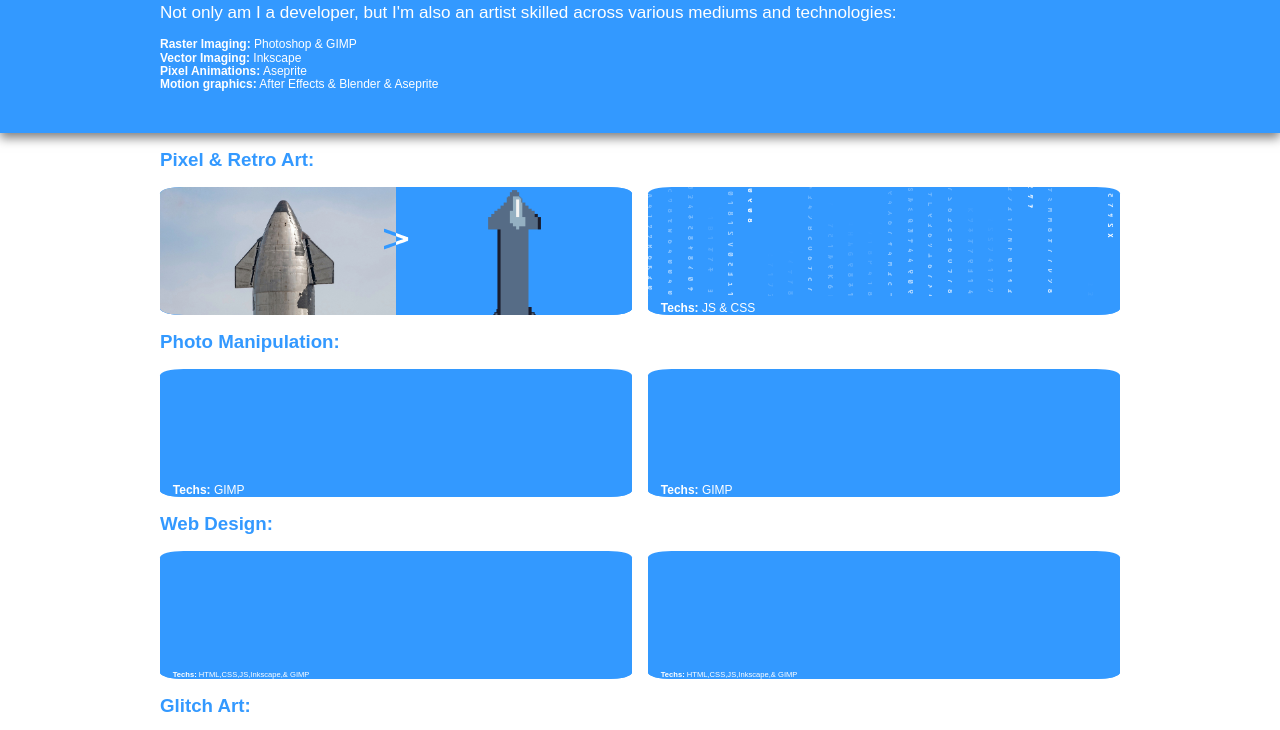
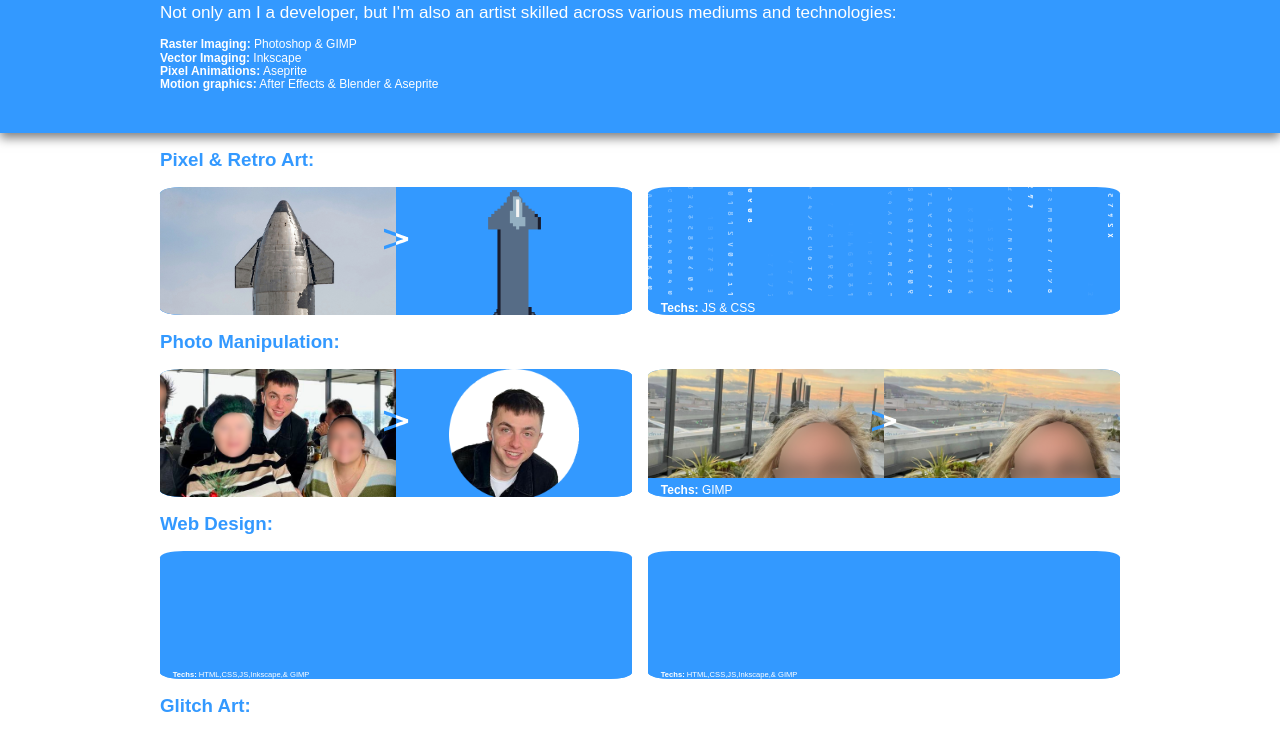
Before and after one commit to virgileblais/artist, a plain HTML site: page index.html in a window 1280 px wide. Shown: the part 134-864 px from the top of the page. Drawn offline with Linux system fonts and the light colour scheme; grey boxes are pictures that could not be loaded.

Commit message:
feat(html, css): add content to photo manipulation section

```diff
--- a/index.html
+++ b/index.html
@@ -59,7 +59,7 @@
 	<body>
 		<div id="hero-section">
 			<div id="hero-content-container">
-				<h1 id="greeting-text">Hey, I'm Virgile!</h1>
+				<h1 id="greeting-text">Hey, I'm Virgile</h1>
 				<div id="profile-picture-container">
 					<img id="profile-picture" src="assets/profile-picture-glitched+colorized.gif" alt="Profile Picture"/>
 				</div>
@@ -78,7 +78,7 @@
 				<h3 id="pixel-and-retro-art-title-text" class="subsection-title-text">Pixel & Retro Art:</h3>
 				<div id="rocket-work-container" class="work-container">
 					<div class="work">
-                        <div class="before-work-container" alt="Starship Photo"></div>
+                        <div id="real-starship-container" class="before-work-container" alt="Starship Photo"></div>
                         <div class="before-after-arrow-container">
                             <img src="assets/before-after-arrow.svg" alt="Arrow Icon" class="arrow">
                         </div>
@@ -99,14 +99,28 @@
 			</div>
             <div id="photo-manipulation-section">
 				<h3 id="photo-manipulation-title-text" class="subsection-title-text">Photo Manipulation:</h3>
-                <div id="photo-manipulation1-container" class="work-container">
-                    <div id="photo-manipulation1-container" class="work"></div>
+                <div id="profile-picture-manipulation-work-container" class="work-container">
+					<div class="work">
+                        <div id="profile-picture-before" class="before-work-container" alt="Profile Picture- Before"></div>
+                        <div class="before-after-arrow-container">
+                            <img src="assets/before-after-arrow.svg" alt="Arrow Icon" class="arrow">
+                        </div>
+                        <div class="after-work-container">
+                            <img id="profile-picture-after" src="assets/profile-picture.png" alt="Profile Picture- After"class="after-work">
+                        </div>
+                    </div>
                     <div class="tech-title-container">
                         <p class="tech-titles"><span>Techs:</span> GIMP</p>
                     </div>
 				</div>
-                <div id="photo-manipulation2-work-container" class="work-container">
-                    <div id="photo-manipulation2-container" class="work"></div>
+                <div id="gate-removal-work-container" class="work-container">
+					<div class="work">
+                        <div id="airport-picture-before" class="before-work-container" alt="Airport Picture- Before"></div>
+                        <div class="before-after-arrow-container">
+                            <img src="assets/before-after-arrow.svg" alt="Arrow Icon" class="arrow">
+                        </div>
+                        <div id="airport-picture-after" class="after-work-container" alt="Airport Picture- After"></div>
+                    </div>
                     <div class="tech-title-container">
                         <p class="tech-titles"><span>Techs:</span> GIMP</p>
                     </div>
--- a/styles.css
+++ b/styles.css
@@ -198,9 +198,7 @@ span {
 
 .before-work-container {
     grid-area: 1 / 1 / 2 / 2;
-    background-image:url('assets/starship-real.jpg');
-    background-size: cover;
-    background-position: center;
+    background: white;
 }
 
 .after-work-container {
@@ -252,6 +250,12 @@ span {
 
 #rocket-work-container {
     grid-area: 2 / 1 / 3 / 2;
+}
+
+#real-starship-container {
+    background-image:url('assets/starship-real.jpg');
+    background-size: cover;
+    background-position: center;
 }
 
 #rocket {
@@ -317,12 +321,36 @@ span {
     grid-area: 1 / 1 / 2 / 3;
 }
 
-#photo-manipulation1-work-container {
+#profile-picture-manipulation-work-container {
     grid-area: 2 / 1 / 3 / 2;
 }
 
-#photo-manipulation2-work-container {
+#profile-picture-before {
+    background-image:url('assets/profile-picture-source.jpg');
+    background-size: cover;
+    background-position: center;
+}
+
+#profile-picture-after {
+    width: 55%;
+    justify-self: center;
+    align-self: center;
+}
+
+#gate-removal-work-container {
     grid-area: 2 / 2 / 3 / 3;
+}
+
+#airport-picture-before {
+    background-image:url('assets/airport-picture-before.jpg');
+    background-size: cover;
+    background-position: center;
+}
+
+#airport-picture-after {
+    background-image:url('assets/airport-picture-after.jpg');
+    background-size: cover;
+    background-position: center;
 }
 
 /*WEB DESIGN SECTION*/
```
Also changed, not shown: assets/airport-picture-after.jpg (added), assets/airport-picture-before.jpg (added), assets/profile-picture-source.jpg (added), assets/profile-picture.png (added), 4 other files.
